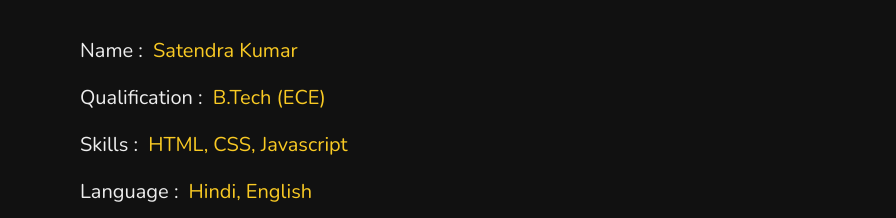
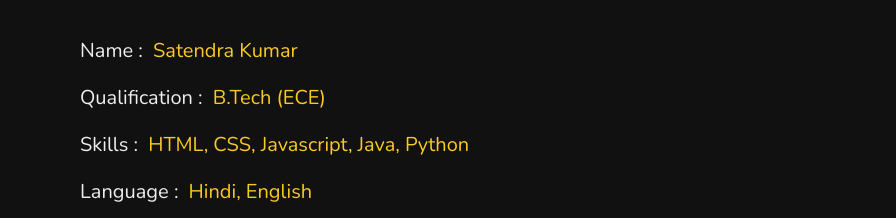
Before and after one commit to satendrakumar01/SatendraPortF, a plain HTML site: page index.html in a window 1280 px wide. Shown: the part 888-1106 px from the top of the page, without its empty margins (345-1241 px from the left). Drawn offline with nearby package versions, Linux system fonts and the light colour scheme.

Commit message:
second commit

```diff
--- a/index.html
+++ b/index.html
@@ -85,7 +85,7 @@
 
                 <h3> <span> Qualification : </span> B.Tech (ECE) </h3>
                 <!-- <h3> <span> Post : </span>Full Stack Web Development </h3> -->
-                <h3> <span> Skills :</span> HTML, CSS, Javascript </h3>
+                <h3> <span> Skills :</span> HTML, CSS, Javascript, Java, Python </h3>
                 <h3> <span> language : </span> Hindi, English </h3>
 
             </div>
```
